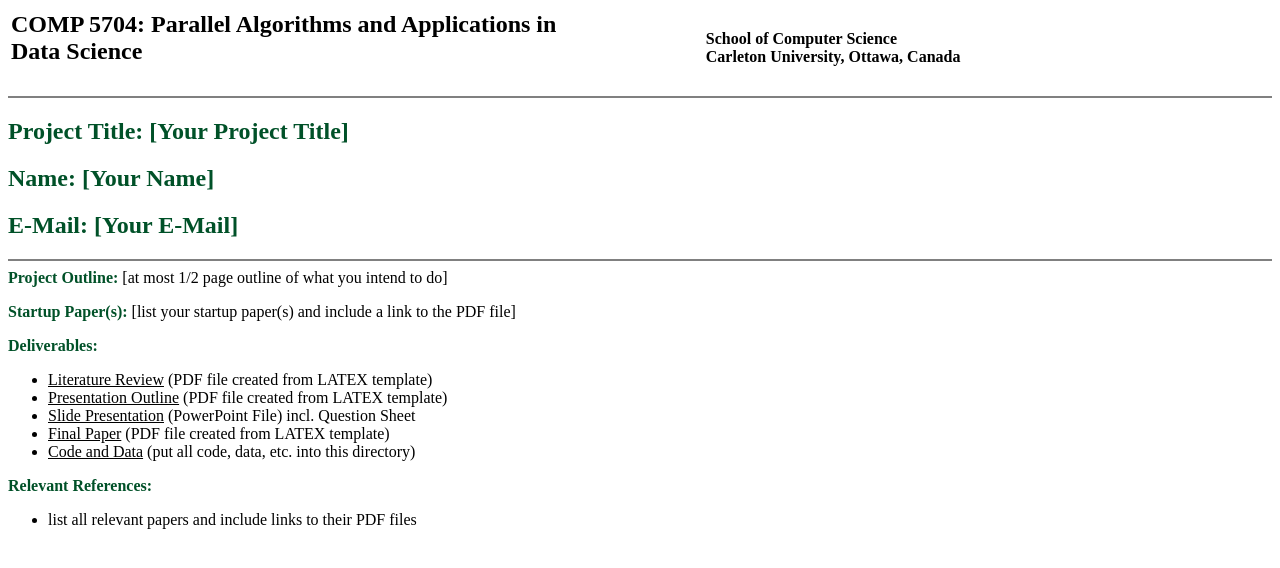
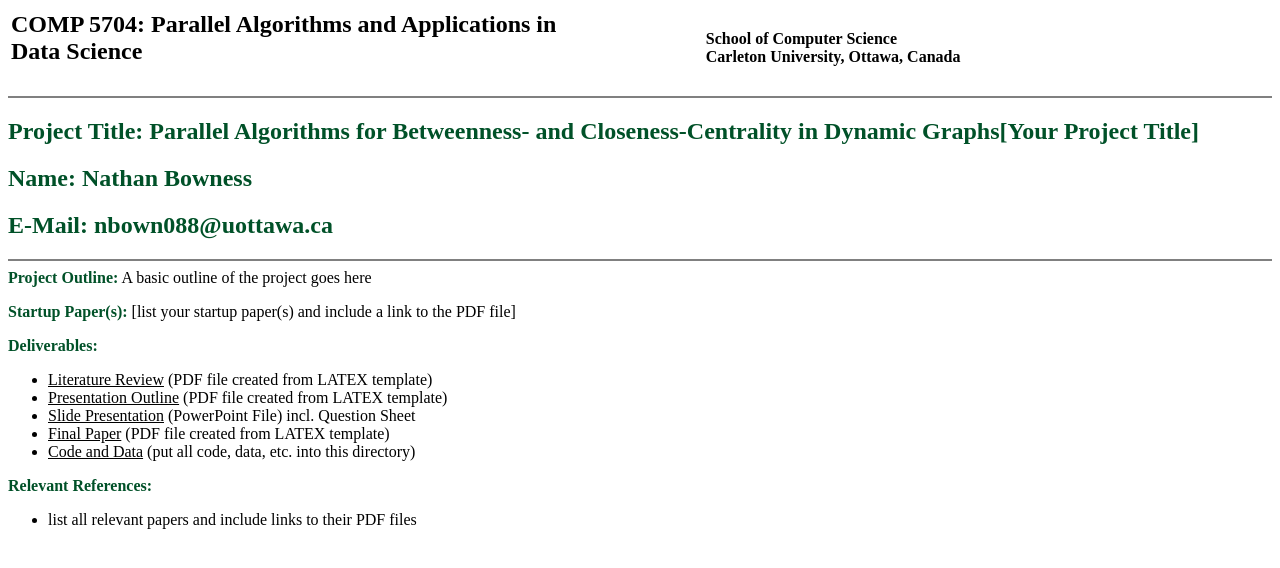
Before and after one commit to nathanbowness/nathanbowness.github.io, a plain HTML site: page index.html in a window 1280 px wide. Drawn offline with Linux system fonts and the light colour scheme.

Commit message:
Update the description

```diff
--- a/index.html
+++ b/index.html
@@ -28,17 +28,16 @@
 </table>
 
 <hr noshade="noshade">
-<h2><font color="#005128">Project Title: </font><font><font color="#005128">[Your Project Title]</font></font></h2>
+<h2><font color="#005128">Project Title: Parallel Algorithms for Betweenness- and Closeness-Centrality in Dynamic Graphs</font><font><font color="#005128">[Your Project Title]</font></font></h2>
 
-<h2><font><font color="#005128">Name: [Your Name]</font></font></h2>
+<h2><font><font color="#005128">Name: Nathan Bowness</font></font></h2>
 
-<h2><font><font color="#005128">E-Mail: [Your E-Mail]</font></font></h2>
+<h2><font><font color="#005128">E-Mail: nbown088@uottawa.ca</font></font></h2>
 
 
 
 <hr noshade="noshade">
-<b><font color="#005128">Project Outline:</font></b> [at most
-1/2 page outline of what you intend to do]
+<b><font color="#005128">Project Outline:</font></b> A basic outline of the project goes here
 <p><b><font color="#005128">Startup Paper(s):</font></b> [list your
 startup paper(s) and include a link to the PDF file]</p>
 
```
